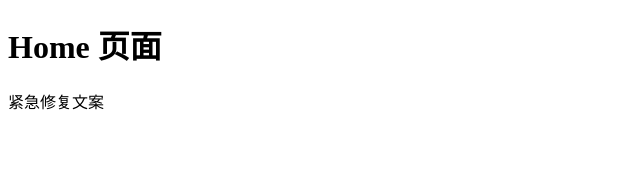
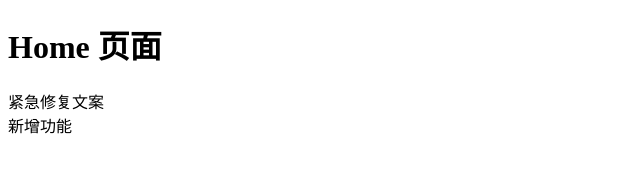
Before and after one commit to katteXu/git-pro, a plain HTML site: page home.html in a window 1280 px wide. Shown: the whole page, without its empty margins (0-640 px from the left). Drawn offline with Linux system fonts and the light colour scheme.

Commit message:
home页新增功能

```diff
--- a/home.html
+++ b/home.html
@@ -11,6 +11,7 @@
 <body>
     <h1>Home 页面</h1>
     <div>紧急修复文案</div>
+    <div>新增功能</div>
 </body>
 
 </html>
```
